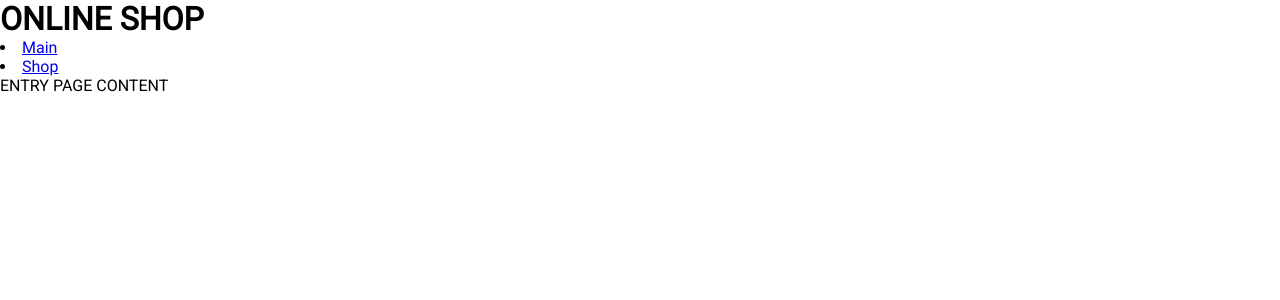
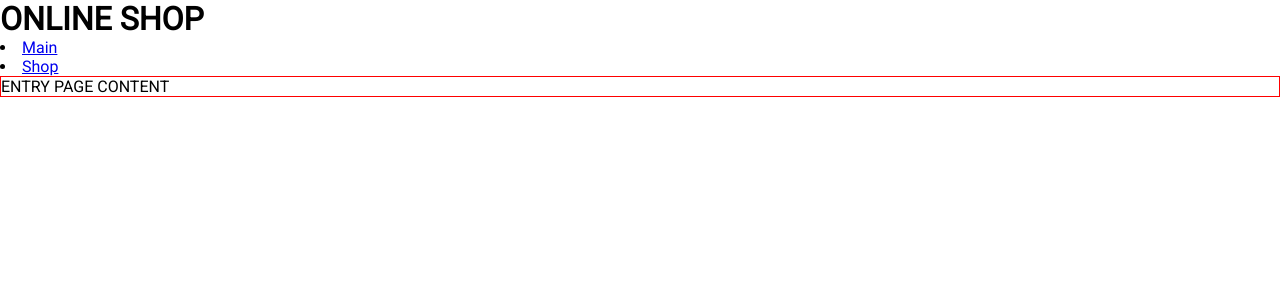
Before and after one commit to MaxSakur/react-learining, a React (Create React App) app: page /entryPage in a window 1280 px wide. Shown: the top 300 px of the page. Built offline with nearby package versions, Linux system fonts and the light colour scheme.

Commit message:
remove mistakes

```diff
--- a/src/redux/store.js
+++ b/src/redux/store.js
@@ -1,5 +1,5 @@
 import { combineReducers, createStore } from 'redux'
-import { productsStoreReducer } from './reducers/getProductionReducer'
+import { productsStoreReducer } from './reducers/shopPageReducer'
 
 let reducers = combineReducers({
   productsStoreReducer
--- a/src/screens/entryPage/entryPage.js
+++ b/src/screens/entryPage/entryPage.js
@@ -1,8 +1,12 @@
 import React from 'react'
+
+const CONTAINER = {
+  border: '1px solid red'
+}
 
 const EntryPage = () => {
     return (
-        <div>
+        <div style={CONTAINER}>
           <p>ENTRY PAGE CONTENT</p>
         </div>
     )
```
Also changed, not shown: src/redux/reducers/index.js (deleted), src/redux/reducers/shopPageReducer.js (renamed from src/redux/reducers/getProductionReducer.js).
